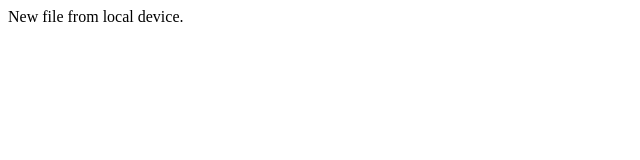
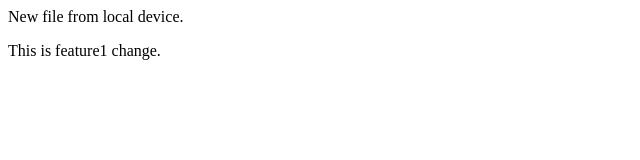
Before and after one commit to devang496/localrepo, a plain HTML site: page index.html in a window 1280 px wide. Shown: the whole page, without its empty margins (0-640 px from the left). Drawn offline with Linux system fonts and the light colour scheme.

Commit message:
New feature

```diff
--- a/index.html
+++ b/index.html
@@ -1 +1,2 @@
 <p>New file from local device.</p>
+<p>This is feature1 change.</p>
```
